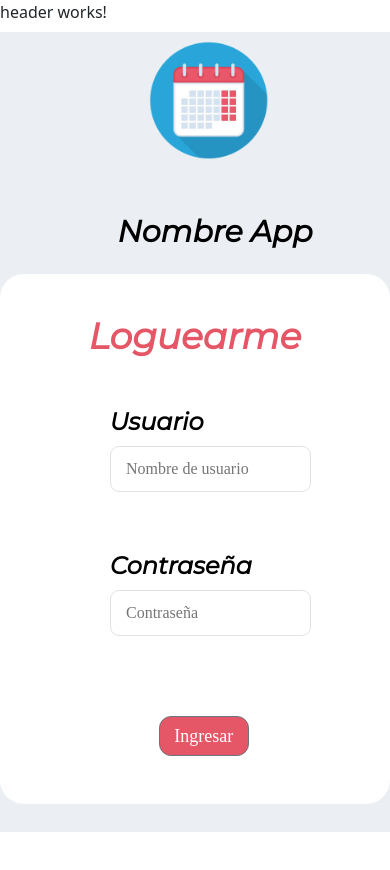
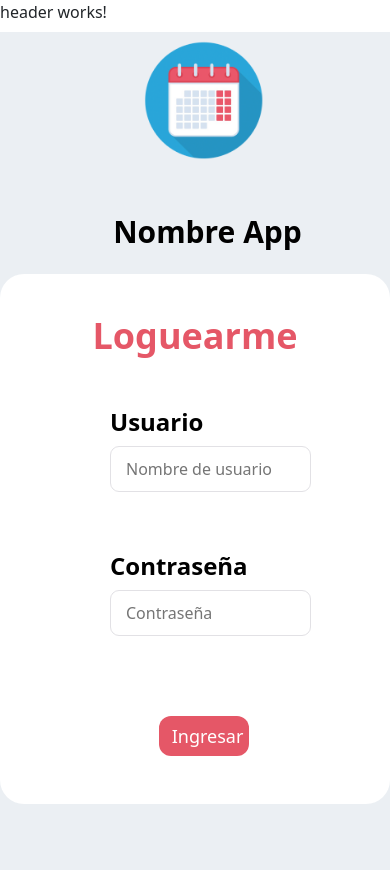
Before and after one commit to FlorNV/tp-final-frontend-g9, an Angular app: page /login in a window 390 px wide. Shown: the top 870 px of the page. Before the commit the page ends 844 px from the top, so only its background shows below. Built offline with nearby package versions, Linux system fonts and the light colour scheme; what @techiediaries/ngx-qrcode, angular-calendar, ng2-charts would draw is missing.

Commit message:
Cambios en hoja de estilo

```diff
--- a/src/app/components/login/login.component.css
+++ b/src/app/components/login/login.component.css
@@ -1,8 +1,3 @@
-@media screen and (max-width: 940px){
-    .imagen{
-        margin-right: 50px;
-    }
-}
 .contenido{
     background-color: #EBEFF3;
     height: 750px;
@@ -16,15 +11,13 @@ img{
    align-items: center;
 }
 .nombre{
-    font-family: 'Montserrat';
     font-weight: 600;
     font-size: 30px;
     line-height: 44px;
     margin-top: 50px;
-    /* identical to box height */
     color: #000000;
     text-align: center;
-    margin-left: 40px;
+    margin-left: 25px;
 }
 .formulario{
     margin-top: 20px;
@@ -37,8 +30,6 @@ img{
 .titulo{
     margin-top: 40px;
     text-align: center;
-    font-family: 'Montserrat';
-    font-style: normal;
     font-weight: 600;
     font-size: 36px;
     line-height: 44px;
@@ -47,15 +38,11 @@ img{
 .seccionu{
     margin-top: 40px;
     margin-left: 86px;
-    font-family: 'Monserrat';
 }
 .ingreso{
-    font-family: 'Montserrat';
-    font-style: normal;
     font-weight: 700;
     font-size: 24px;
     line-height: 48px;
-    /* identical to box height, or 200% */
     color: #000000;
 }
 input{
@@ -66,35 +53,37 @@ input{
     align-items: flex-start;
     padding: 10px 15px;
 }
-button{
+.boton{
     background: #E55767;
+    color: white;
     border-radius: 12px;
     width: 180px;
     height: 40px;
     margin-top: 30px;
-    color: white;
-    font-family: 'Monserrat';
     font-size: 18px;
 }
-
-@media(max-width: 520px){
+.boton:hover{
+    background-color: rgba(42, 158, 210, 0.8);
+}
+@media(max-width: 360px){
     .contenido{
-        height: 800px;
-        width: auto;
+        height: 600px;
+        width: 100%;
     }
     .formulario{
-        margin-top: 20px;
-        width: 400px;
-        height: 530px;
+        width: 230px;
+        height: 330px;
+    }
+    .seccionu{
+        margin-left: 30px;
     }
 }
 @media(max-width: 767px){
     .contenido{
-        height: 800px;
+        height: 850px;
         width: auto;
     }
     .formulario{
-        margin-top: 20px;
         width: 400px;
         height: 530px;
     }
@@ -102,3 +91,8 @@ button{
         width: 90px;
     }
 }
+@media screen and (max-width: 940px){
+    .imagen{
+        margin-right: 60px;
+    }
+}
--- a/src/app/components/login/login.component.html
+++ b/src/app/components/login/login.component.html
@@ -18,7 +18,7 @@
                 </div>
             </div>
             <div class="row seccionu">
-                <div class="col-md-12  ingreso">
+                <div class="col-md-12 col-1 ingreso">
                     <label class="">Usuario</label>
                 </div>
                 <div class="col-md-12">
@@ -30,8 +30,8 @@
                 <div class="col-md-12">
                     <input type="password" placeholder="Contraseña">
                 </div>
-                <div class="col-md-2 col-2 offset-md-2 offset-2">
-                    <button class="btn btn-outline-secondary boton">Ingresar</button>
+                <div class="col-md-2 col-1 offset-md-2 offset-2">
+                    <button class="btn boton">Ingresar</button>
                 </div>
             </div>
         </div>
```
